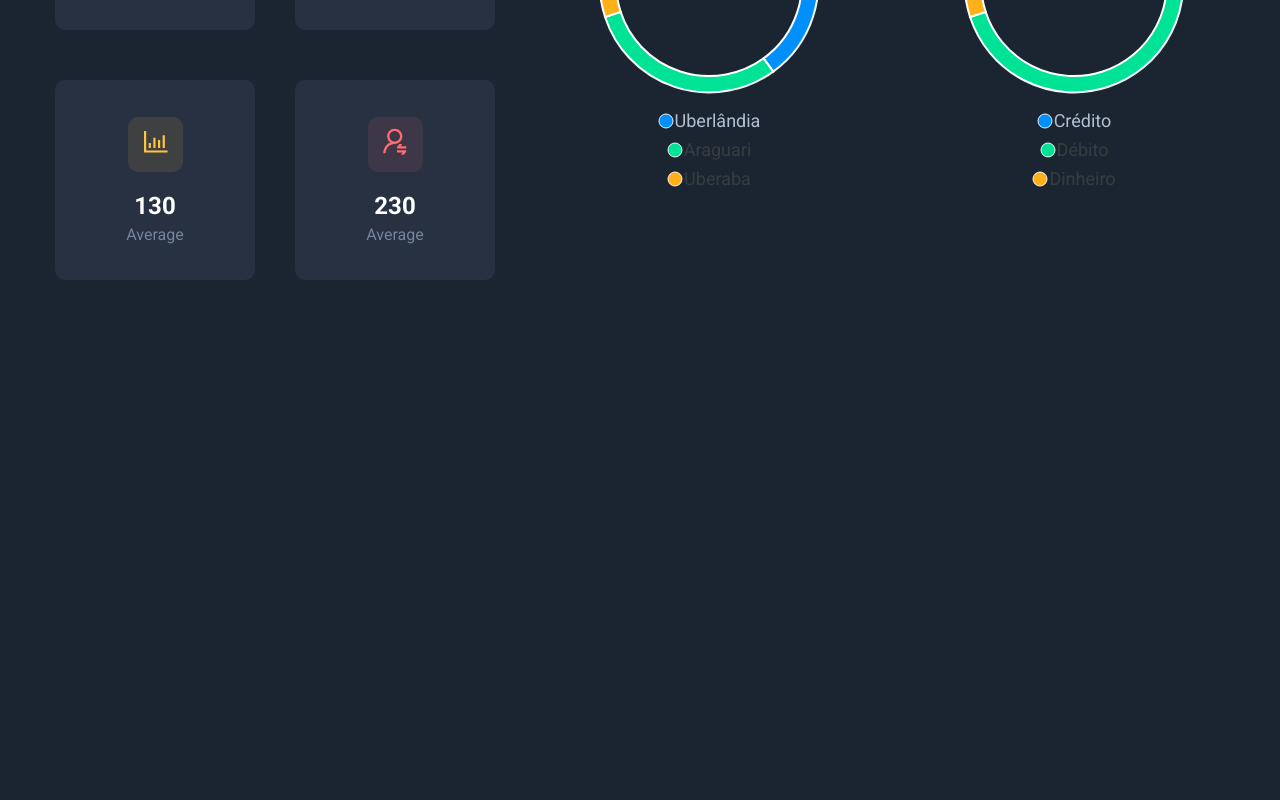
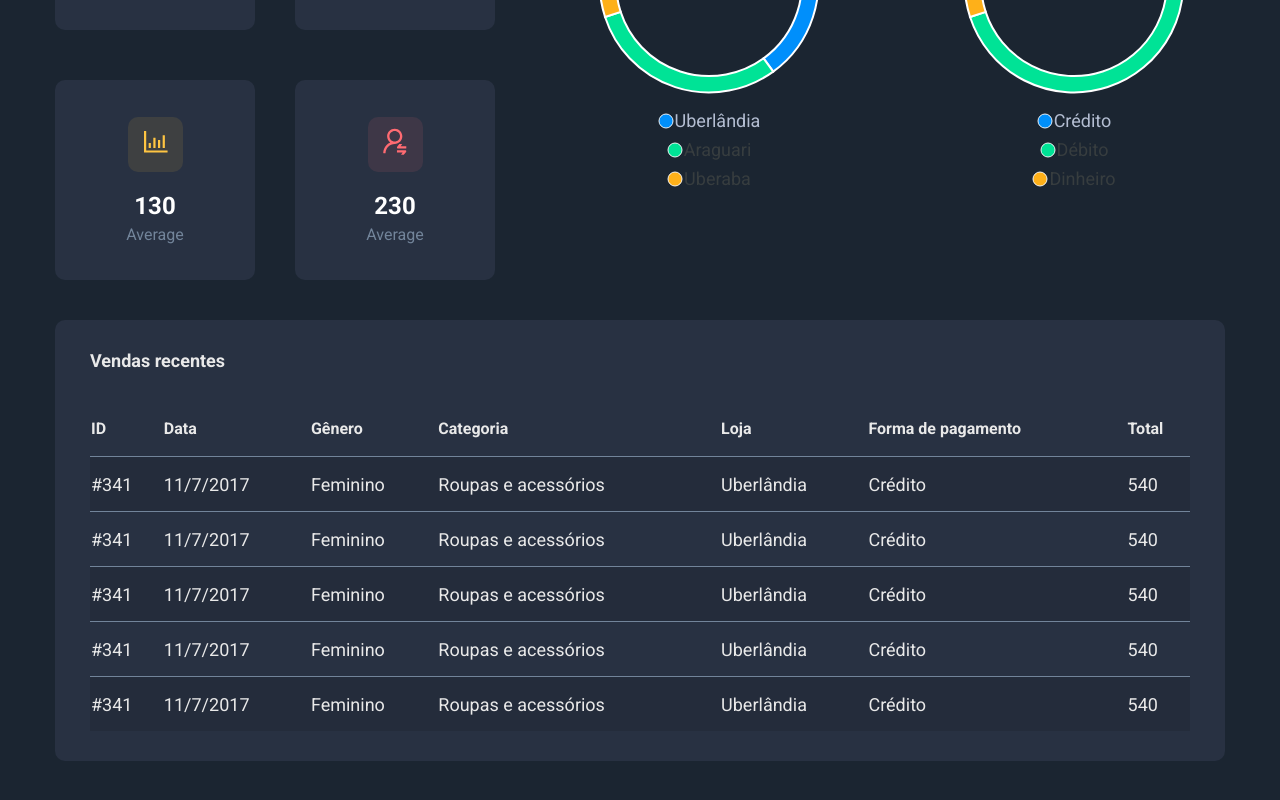
Before and after one commit to silviomori/devsuperior-dssales, a React (Create React App) app in the folder front-web/: page / in a window 1280 px wide. Shown: the part 830-1630 px from the top of the page. Before the commit the page ends 1150 px from the top, so only its background shows below. Built offline with nearby package versions, Linux system fonts and the light colour scheme.

Commit message:
Crete the sales table skeleton

```diff
--- a/front-web/src/App.tsx
+++ b/front-web/src/App.tsx
@@ -4,6 +4,7 @@
 import PieChartCard from './components/pie-chart-card';
 import SalesByDate from './components/sales-by-date';
 import SalesSummary from './components/sales-summary';
+import SalesTable from './components/sales-table';
 
 function App() {
   return (
@@ -25,6 +26,7 @@
             series={[20, 50, 30]}
           />
         </div>
+        <SalesTable />
       </div>
     </>
   );
--- /dev/null
+++ b/front-web/src/components/sales-table/index.tsx
@@ -0,0 +1,71 @@
+import './styles.css';
+
+function SalesTable() {
+  return (
+    <div className="sales-table-container base-card">
+      <h3 className="sales-table-title">Vendas recentes</h3>
+      <table className="sales-table">
+        <thead>
+          <tr>
+            <th>ID</th>
+            <th>Data</th>
+            <th>Gênero</th>
+            <th>Categoria</th>
+            <th>Loja</th>
+            <th>Forma de pagamento</th>
+            <th>Total</th>
+          </tr>
+        </thead>
+        <tbody>
+          <tr>
+            <td>#341</td>
+            <td>11/7/2017</td>
+            <td>Feminino</td>
+            <td>Roupas e acessórios</td>
+            <td>Uberlândia</td>
+            <td>Crédito</td>
+            <td>540</td>
+          </tr>
+          <tr>
+            <td>#341</td>
+            <td>11/7/2017</td>
+            <td>Feminino</td>
+            <td>Roupas e acessórios</td>
+            <td>Uberlândia</td>
+            <td>Crédito</td>
+            <td>540</td>
+          </tr>
+          <tr>
+            <td>#341</td>
+            <td>11/7/2017</td>
+            <td>Feminino</td>
+            <td>Roupas e acessórios</td>
+            <td>Uberlândia</td>
+            <td>Crédito</td>
+            <td>540</td>
+          </tr>
+          <tr>
+            <td>#341</td>
+            <td>11/7/2017</td>
+            <td>Feminino</td>
+            <td>Roupas e acessórios</td>
+            <td>Uberlândia</td>
+            <td>Crédito</td>
+            <td>540</td>
+          </tr>
+          <tr>
+            <td>#341</td>
+            <td>11/7/2017</td>
+            <td>Feminino</td>
+            <td>Roupas e acessórios</td>
+            <td>Uberlândia</td>
+            <td>Crédito</td>
+            <td>540</td>
+          </tr>
+        </tbody>
+      </table>
+    </div>
+  );
+}
+
+export default SalesTable;
--- /dev/null
+++ b/front-web/src/components/sales-table/styles.css
@@ -0,0 +1,38 @@
+.sales-table-container {
+  padding: 30px 35px;
+  margin-bottom: 50px;
+}
+
+.sales-table-title {
+  font-size: 18px;
+}
+
+.sales-table {
+  width: 100%;
+  margin-top: 30px;
+  border-spacing: 0;
+}
+
+.sales-table thead th {
+  text-align: left;
+  height: 55px;
+  font-size: 16px;
+}
+
+.sales-table tbody tr {
+  transition: background 0.5s;
+}
+
+.sales-table tbody tr:nth-child(odd) {
+  background-color: rgba(0, 0, 0, 0.1);
+}
+
+.sales-table tbody tr:hover {
+  background-color: var(--light-gray-150);
+}
+
+.sales-table tbody td {
+  height: 55px;
+  border-top: 1px solid var(--light-gray-125);
+  font-size: 18px;
+}
--- a/front-web/src/index.css
+++ b/front-web/src/index.css
@@ -18,7 +18,7 @@
   margin: 0;
   font-family: 'Roboto', sans-serif;
   background-color: var(--secondary-color);
-  color: var(--light-color-50);
+  color: var(--light-color);
 }
 
 h1,
```
